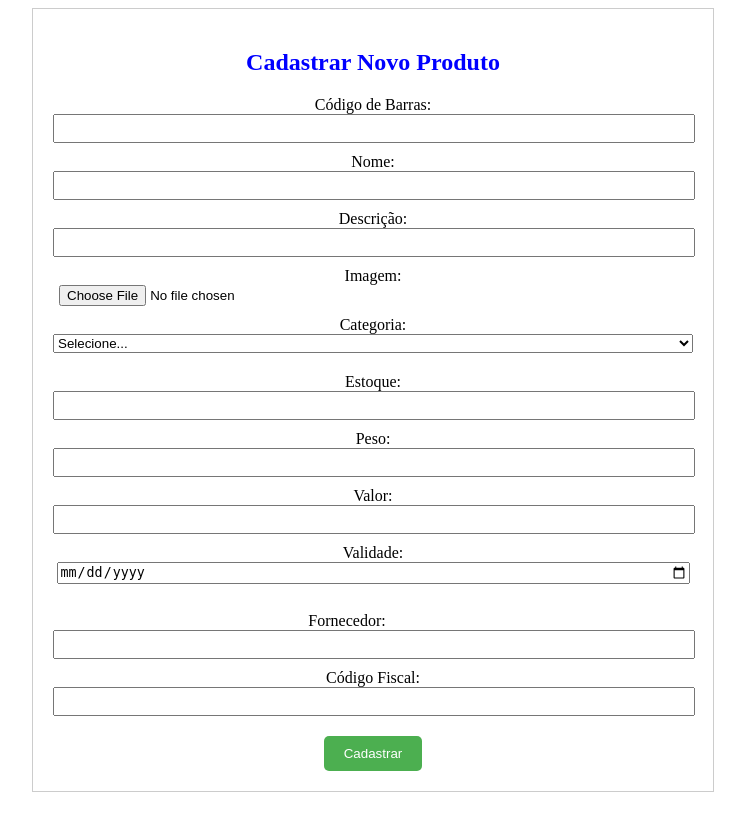
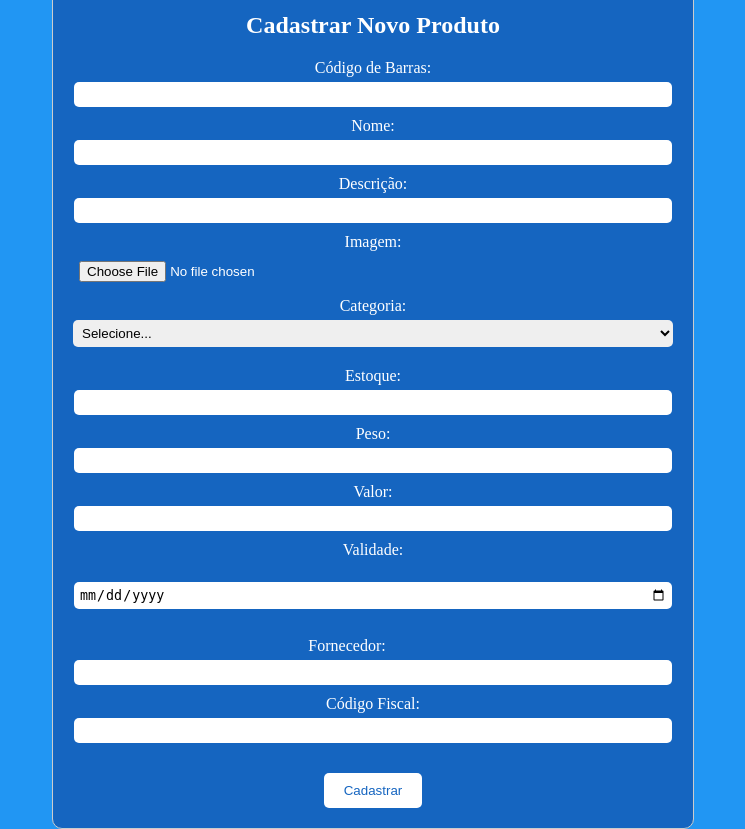
Before and after one commit to RodrigoGuerreir0/Projeto-BemBarato-V3, a PHP site: page /cadastrar_produto.php in a window 1280 px wide. Shown: the whole page, without its empty margins (267-1012 px from the left). Before the commit the page ends 792 px from the top, so only its background shows below. Run offline with PHP 8.4, Linux system fonts and the light colour scheme.

Commit message:
Add files via upload

```diff
--- a/integrador atualizado/pesquisa e cadastro/cadastrar_produto.php
+++ b/integrador atualizado/pesquisa e cadastro/cadastrar_produto.php
@@ -16,12 +16,87 @@
         select#categoria {
             width: 200px;
         }
+
+        body {
+            background-color: #2196f3;
+            color: #fff;
+        }
+
+        .container {
+            background-color: #1565c0;
+            padding: 20px;
+            border-radius: 10px;
+            margin: 20px auto;
+            width: 80%;
+            max-width: 600px;
+        }
+
+        .container h2 {
+            margin-bottom: 20px;
+            text-align: center;
+        }
+
+        .container form label {
+            display: block;
+            margin-bottom: 5px;
+        }
+
+        .container form input[type="text"],
+        .container form select,
+        .container form input[type="date"],
+        .container form input[type="file"] {
+            width: calc(100% - 12px);
+            margin-bottom: 10px;
+            padding: 5px;
+            border-radius: 5px;
+            border: none;
+        }
+
+        .container form button {
+            background-color: #fff;
+            color: #1565c0;
+            padding: 10px 20px;
+            border: none;
+            border-radius: 5px;
+            cursor: pointer;
+            margin-top: 20px;
+        }
+
+        .container form button:hover {
+            background-color: #f0f0f0;
+        }
+
+        .alerta {
+            background-color: #fff;
+            color: #1565c0;
+            padding: 20px;
+            border-radius: 5px;
+            position: fixed;
+            top: 50%;
+            left: 50%;
+            transform: translate(-50%, -50%);
+            z-index: 1000;
+        }
+
+        .alertaSucesso {
+            background-color: #C8E6C9;
+            color: #388E3C;
+        }
+
+        .alertaDuplicado {
+            background-color: #FFEBEE;
+            color: #D32F2F;
+        }
+
+        .Title{
+            color: #fff;
+        }
     </style>
 </head>
 
 <body>
     <div class="container">
-        <h2>Cadastrar Novo Produto</h2>
+        <h2 class="Title">Cadastrar Novo Produto</h2>
         <form id="cadastroForm" method="post" action="recebe-ProdutoCadastrado.php">
             <label for="codigo_barras">Código de Barras:</label>
             <input type="text" id="codigo_barras" name="codigo_barras" required><br>
@@ -63,43 +138,41 @@
         </form>
     </div>
 
-    <div id="alertaSucesso" class="alerta" style="display: none; background-color: #C8E6C9; color: #388E3C; position: fixed; top: 50%; left: 50%; transform: translate(-50%, -50%); z-index: 1000; padding: 20px; border-radius: 5px;">
+    <div id="alertaSucesso" class="alerta alertaSucesso" style="display: none;">
         Produto cadastrado com sucesso!
     </div>
 
-    <div id="alertaDuplicado" class="alerta" style="display: none; background-color: #FFEBEE; color: #D32F2F; position: fixed; top: 50%; left: 50%; transform: translate(-50%, -50%); z-index: 1000; padding: 20px; border-radius: 5px;">
+    <div id="alertaDuplicado" class="alerta alertaDuplicado" style="display: none;">
         O código de barras inserido já está em uso para outro produto.
     </div>
 
     <script>
-
         function exibirAlertaSucesso() {
             var alerta = document.getElementById("alertaSucesso");
             alerta.style.display = 'block';
-            setTimeout(function() {
+            setTimeout(function () {
                 alerta.style.display = 'none';
             }, 3000);
         }
 
-
         function exibirAlertaDuplicado() {
             var alerta = document.getElementById("alertaDuplicado");
             alerta.style.display = 'block';
-            setTimeout(function() {
+            setTimeout(function () {
                 alerta.style.display = 'none';
             }, 3000);
         }
     </script>
 
     <script>
-        document.getElementById('cadastroForm').addEventListener('submit', function(event) {
+        document.getElementById('cadastroForm').addEventListener('submit', function (event) {
             event.preventDefault();
 
             var formData = new FormData(this);
 
             var xhr = new XMLHttpRequest();
             xhr.open('POST', 'recebe-ProdutoCadastrado.php', true);
-            xhr.onload = function() {
+            xhr.onload = function () {
                 if (xhr.status >= 200 && xhr.status < 300) {
                     var response = JSON.parse(xhr.responseText);
                     if (response.error === "Código de barras duplicado") {
```
Also changed, not shown: integrador atualizado/pesquisa e cadastro/Editar-Cadastrar.php (+45 -2 lines), integrador atualizado/pesquisa e cadastro/editar_produto.php (+26 -2 lines), integrador atualizado/pesquisa e cadastro/produtos_editados_recentes.php (+54 -9 lines).
